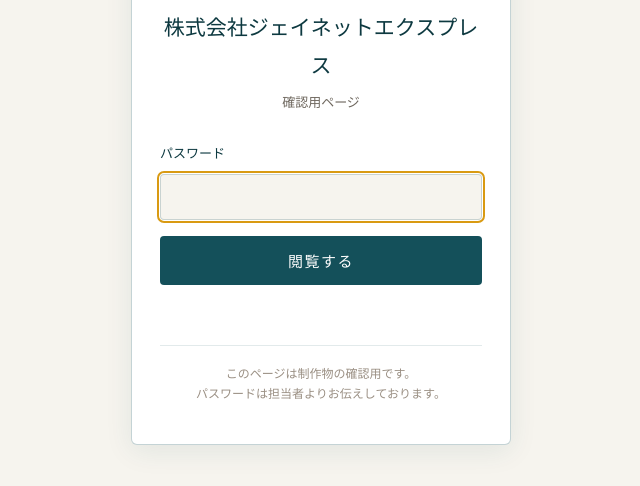
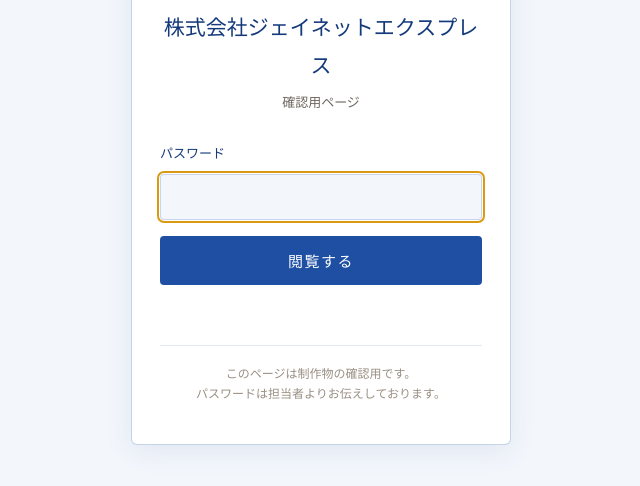
Before and after one commit to rockdanceai2025-sys/jnet-express-hp-preview, a plain HTML site: page index.html in a window 1280 px wide. Shown: the part 244-730 px from the top of the page, without its empty margins (319-959 px from the left). Drawn offline with Linux system fonts and the light colour scheme.

Commit message:
update: イメージカラーを明るい紺色に
Co-Authored-By: Claude Opus 5.5 <noreply@anthropic.com>
Claude-Session: https://claude.ai/code/session_017r9SehmzWQRyEGpjfkxQmA

```diff
--- a/index.html
+++ b/index.html
@@ -9,11 +9,11 @@
   *, *::before, *::after { margin: 0; padding: 0; box-sizing: border-box; }
 
   :root {
-    --navy:  #14505a;
-    --navy-dark: #0d3940;
+    --navy:  #1e4fa3;
+    --navy-dark: #143a7b;
     --earth: #d99a12;
     --earth-pale: #fdf3dc;
-    --cream: #f6f4ee;
+    --cream: #f3f6fb;
     --red:   #b5372a;
     --text-sub: #6e675e;
   }
@@ -34,9 +34,9 @@
     max-width: 380px;
     padding: 40px 28px;
     background: #fff;
-    border: 1px solid rgba(20, 80, 90, .25);
+    border: 1px solid rgba(30, 79, 163, .25);
     border-radius: 6px;
-    box-shadow: 0 6px 28px rgba(20, 80, 90, .09);
+    box-shadow: 0 6px 28px rgba(30, 79, 163, .09);
     text-align: center;
   }
 
@@ -71,7 +71,7 @@
     font-family: inherit;
     color: inherit;
     background: var(--cream);
-    border: 1px solid rgba(20, 80, 90, .2);
+    border: 1px solid rgba(30, 79, 163, .2);
     border-radius: 4px;
   }
 
@@ -104,7 +104,7 @@
   .note {
     margin-top: 24px;
     padding-top: 18px;
-    border-top: 1px solid rgba(20, 80, 90, .12);
+    border-top: 1px solid rgba(30, 79, 163, .12);
     font-size: 12px;
     color: #9a8f83;
     line-height: 1.7;
```
Also changed, not shown: 1 other file.
